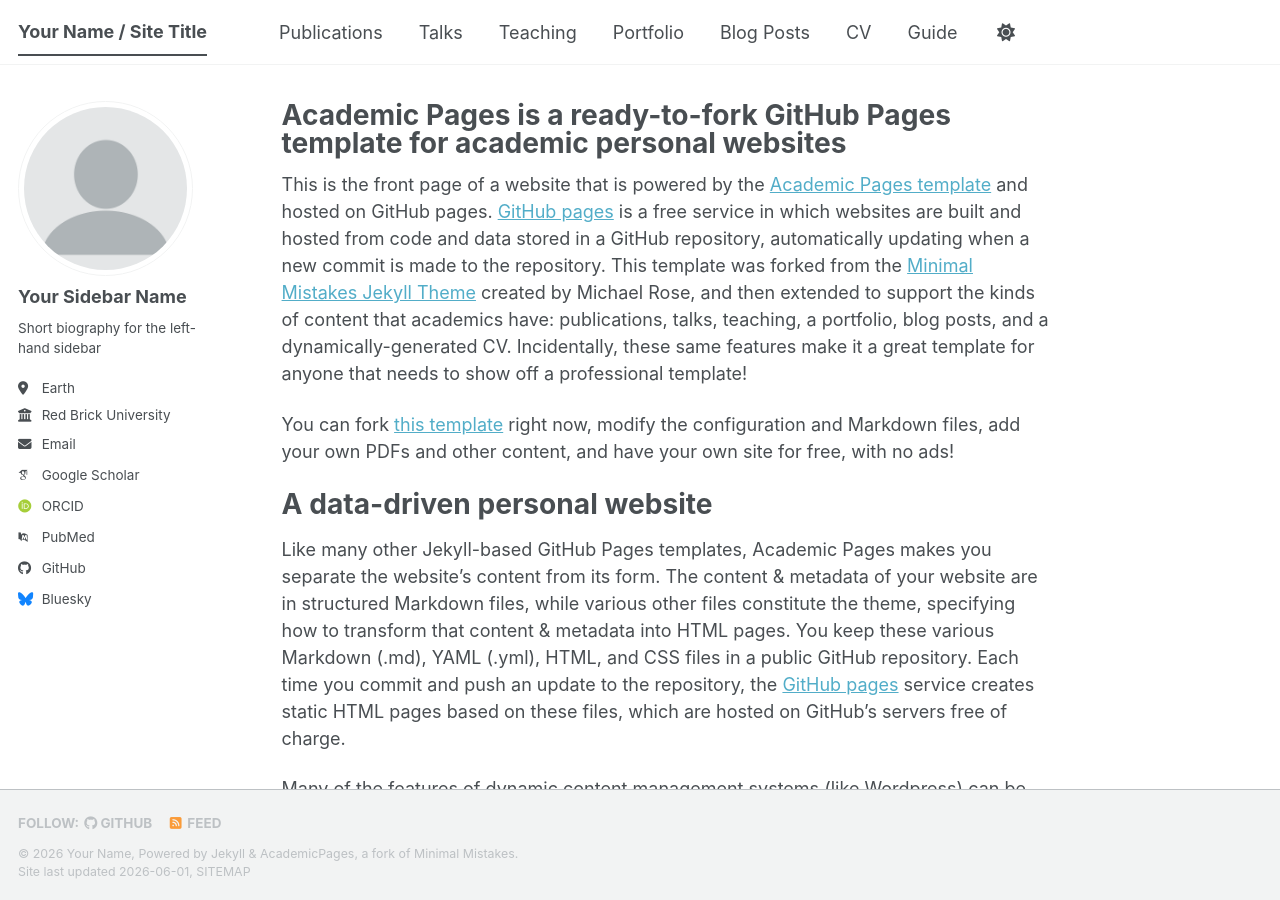
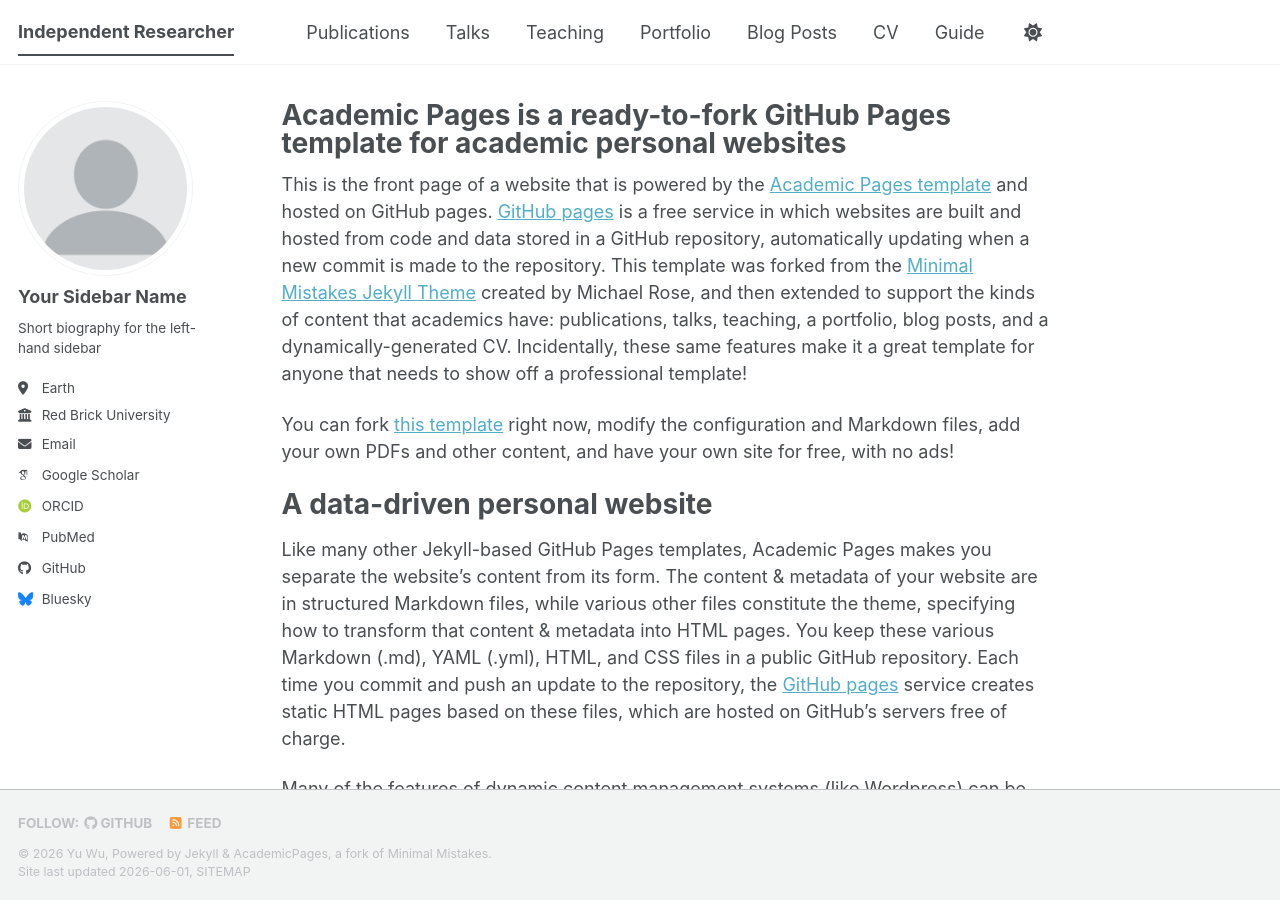
Before and after one commit to yucubby123/yuwu, a Jekyll site: the page built from _pages/about.md, in a window 1280 px wide and 900 px high. Built offline with Jekyll 4.4.1, drawn with Linux system fonts in a browser that asks for light colours; some web fonts are replaced; a script bundle is joined from its source files by our own code; library files that are not in the unit come from our copies.

Commit message:
Update _config.yml

```diff
--- a/_config.yml
+++ b/_config.yml
@@ -9,11 +9,11 @@
 # Basic Site Settings
 locale                   : "en-US"
 site_theme               : "default" # The available themes options are "default", "air", "sunrise", "mint", "dirt" and "contrast"
-title                    : "Your Name / Site Title"
+title                    : "Independent Researcher"
 title_separator          : "-"
-name                     : &name "Your Name"
+name                     : &name "Yu Wu"
 description              : &description "Your Name's academic portfolio"   # Update this with a general description of your site, this is the default if not overridden by a page
-url                      : https://academicpages.github.io # The base hostname & protocol for your site e.g. "https://[your GitHub username].github.io",
+url                      : https://yucubby123.github.io # The base hostname & protocol for your site e.g. "https://[your GitHub username].github.io",
                                                            # or if you already have some other page hosted on Github then use "https://[your GitHub username].github.io/[Your Repo Name]"
 baseurl                  : "" # the subpath of your site, e.g. "/blog"
 repository               : "academicpages/academicpages.github.io"
@@ -30,7 +30,7 @@ author:
   location         : "Earth"
   employer         : "Red Brick University"
   uri              : # URL
-  email            : "none@example.org"
+  email            : "wu.yu.research@outlook.com"
 
   # Academic websites
   academia         : # URL
```
